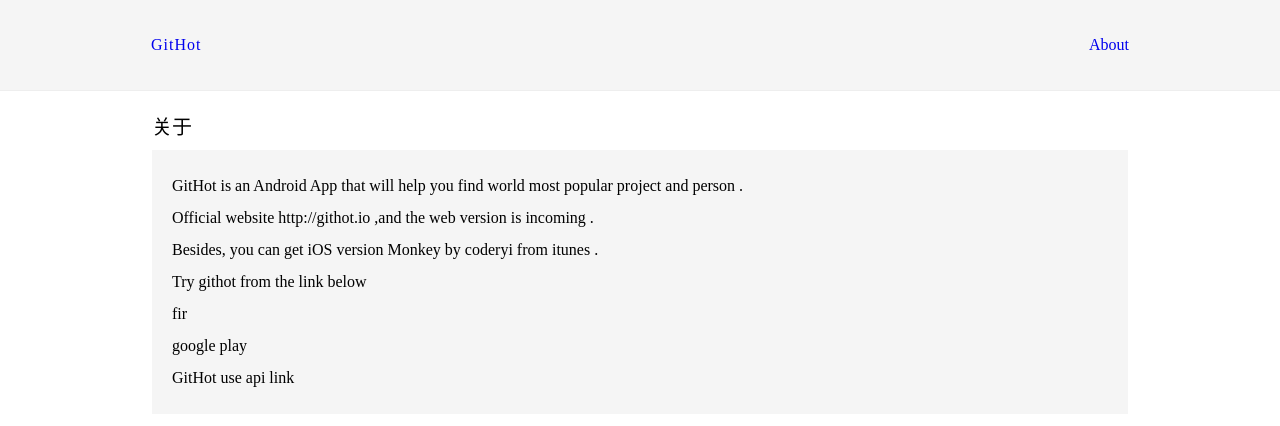
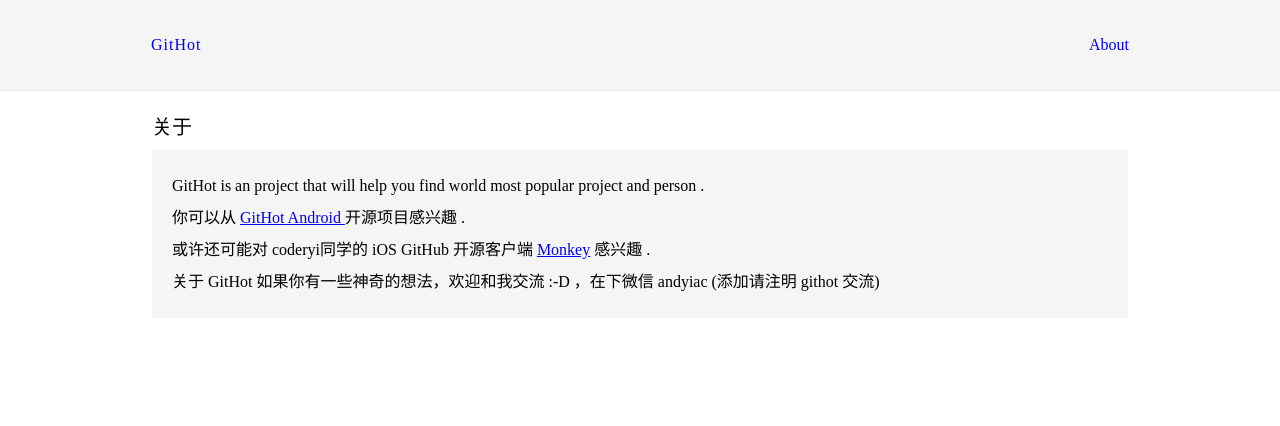
Before and after one commit to andyiac/md2html, a Vue app: page /about in a window 1280 px wide. Shown: the top 426 px of the page. Built offline with nearby package versions, Linux system fonts and the light colour scheme; what vue-resource would draw is missing.

Commit message:
modify about

```diff
--- a/src/components/About.vue
+++ b/src/components/About.vue
@@ -3,19 +3,13 @@
         <div class="title"> 关于 </div>
         <div class="content">
             <p>
-                GitHot is an Android App that will help you find world most popular project and person . <br>
+                GitHot is an project that will help you find world most popular project and person . <br>
 
-                Official website http://githot.io ,and the web version is incoming . <br>
+                你可以从 <a href="http://github.com/andyiac/githot">GitHot Android </a> 开源项目感兴趣 . <br>
 
-                Besides, you can get iOS version Monkey by coderyi from itunes . <br>
+                或许还可能对 coderyi同学的 iOS GitHub 开源客户端  <a href="https://github.com/coderyi/monkey">Monkey</a> 感兴趣 .<br>
 
-                Try githot from the link below <br>
-
-                fir <br>
-
-                google play <br>
-
-                GitHot use api link  <br>
+                关于 GitHot 如果你有一些神奇的想法，欢迎和我交流 :-D ，在下微信 andyiac (添加请注明 githot 交流) <br>
             </p>
         </div>
     </div>
```
